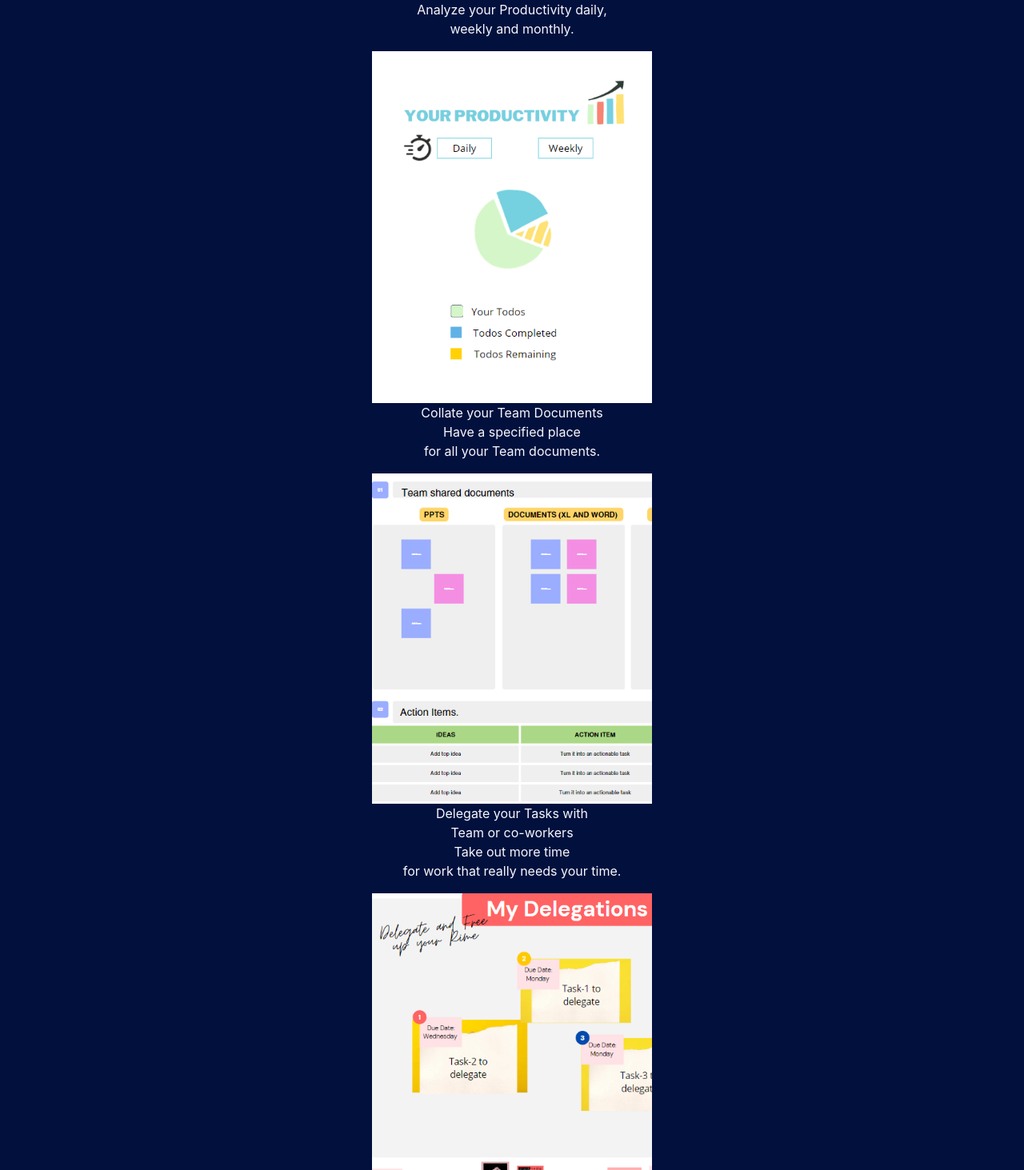
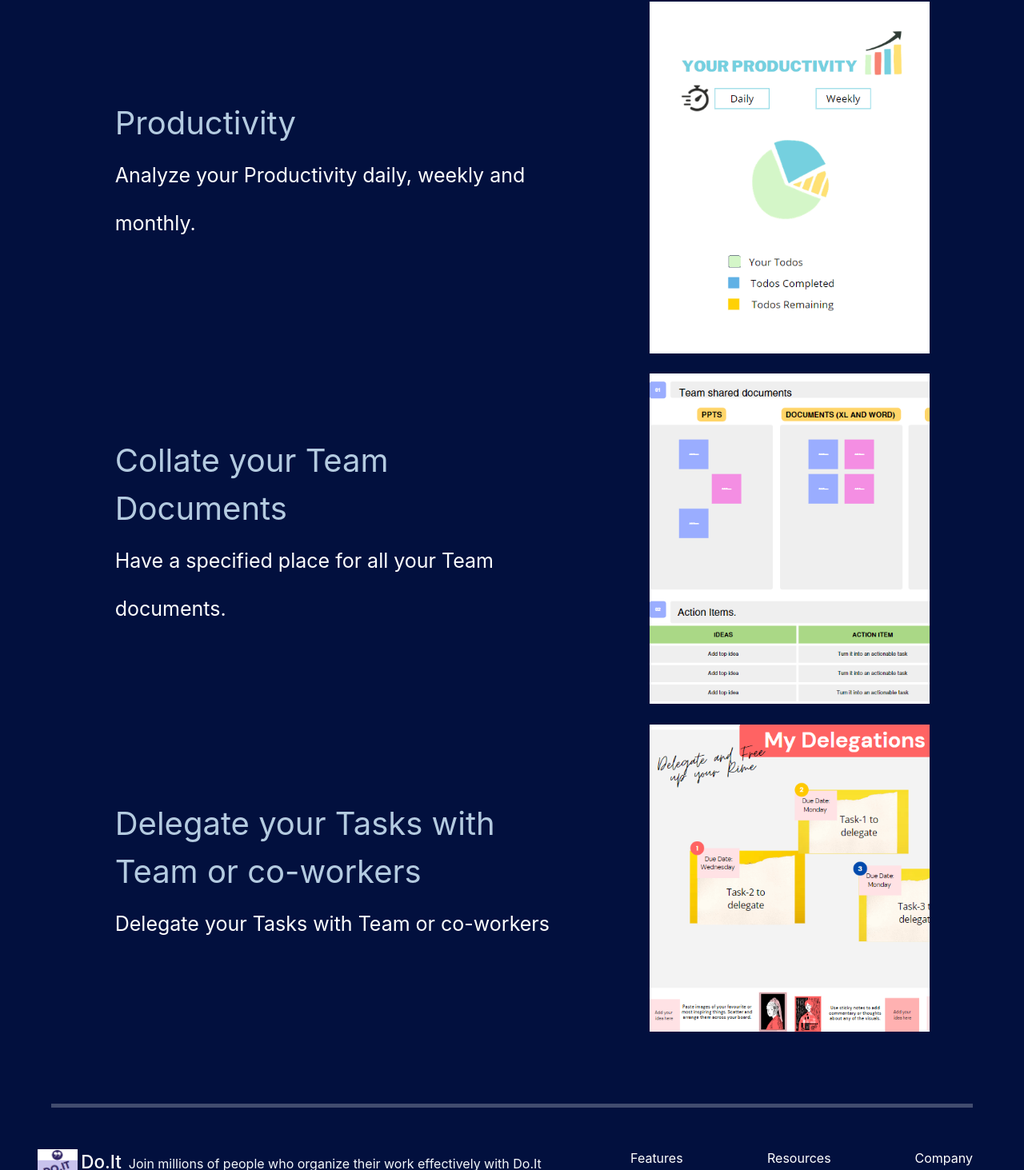
Before and after one commit to vish23698sahu/All_Purpose_Todo_App, a React (Create React App) app: page /features in a window 1280 px wide. Shown: the part 847-2310 px from the top of the page at 80% size. Built offline with nearby package versions, Linux system fonts and the light colour scheme.

Commit message:
v - 28 Navbar and Footer code fixed

```diff
--- a/src/App.js
+++ b/src/App.js
@@ -1,4 +1,3 @@
-import './App.css';
 import { Fragment } from 'react';
 import { Route } from 'react-router-dom';
 import Home from './components/Home/Home';
@@ -6,11 +5,16 @@ import Login from './components/Login/Login';
 import SignUp from './components/SignUp/SignUp';
 import Features from './components/Feature/Features';
 import Template from './components/Template/Template';
+import Navbar from './components/Navbar/Navbar';
+import Footer from './components/Footer/Footer';
+import './App.css';
+
 
 function App() {
   return (
     <Fragment>
       <div className='app'>
+        <Navbar />
         <Route path='/' exact>
           <Home />
         </Route>
@@ -26,7 +30,7 @@ function App() {
         <Route path='/templates' >
           <Template />
         </Route>
-        <Route></Route>
+        <Footer />
       </div>
     </Fragment>
   );
--- a/src/components/Feature/Features.js
+++ b/src/components/Feature/Features.js
@@ -1,41 +1,25 @@
 import { Fragment } from "react";
 import featureOne from '../../media/feature-1.png';
-import featureTwo from '../../media/feature-productivity-2.png';
-import featureThree from '../../media/feature-document-3.png';
-import featureFour from '../../media/feature-4.png';
+import FeatureData from "./FeatureData";
+import FeatureCard from "./FeatureCard";
 import './Features.css';
-import Navbar from "../Navbar/Navbar";
-import Footer from "../Footer/Footer";
 
 const Features = () => {
     return (
         <Fragment>
-            <Navbar />
             <div className="feature-container" >
                 <p className="tag-lines">From Saturated to All Sorted!</p>
                 <p className="second-line">Explore</p>
                 <img src={featureOne} className="img-tran" width="750px" height="450px" alt="feature" ></img>
 
                 <div className="container-new" >
-                    <div className="items-1" >
-                        <p className="one" >Productivity<br /><span className="item1-line">Analyze your Productivity daily,<br /> weekly and monthly.</span></p>
-                        <img src={featureTwo} className="img-tran" width="350px" alt="feature" ></img>
-                    </div>
-                    <div className="items-2" >
-                        <p className="one" >Collate your Team Documents<br />
-                            <span className="item1-line" >Have a specified place<br /> for all your Team documents.</span>
-                        </p>
-                        <img src={featureThree} className="img-tran" width="350px" alt="feature" ></img>
-                    </div>
-                    <div className="items-3" >
-                        <p className="one" >Delegate your Tasks with<br /> Team or co-workers<br />
-                            <span className="item1-line" >Take out more time<br /> for work that really needs your time.</span>
-                        </p>
-                        <img src={featureFour} className="img-tran" width="350px" alt="feature"></img>
-                    </div>
+                    {
+                        FeatureData.map((val, index) => {
+                            return <FeatureCard key={index} title={val.title} text={val.text} image={val.img} />
+                        })
+                    }
                 </div>
             </div>
-            <Footer />
         </Fragment>
     );
 };
--- a/src/components/Footer/Footer.css
+++ b/src/components/Footer/Footer.css
@@ -33,6 +33,13 @@
     color: #ff014f;
 }
 
+.hr {
+    width: 90%;
+    margin: 0 auto;
+    height: 5px;
+    background: white;
+}
+
 @media screen and (max-width:786px) {
     .logo-home {
         align-self: center;
--- a/src/components/Footer/Footer.js
+++ b/src/components/Footer/Footer.js
@@ -6,6 +6,7 @@ import { Link } from "react-router-dom";
 const Footer = () => {
     return (
         <Fragment>
+            <hr></hr>
             <div className="container-F">
                 <div className="footer__one">
                     <Link to='/'><img src={Logo} className="logo-home" width="50px" height="40px" alt="logo" ></img>&nbsp;</Link>
--- a/src/components/Home/Home.js
+++ b/src/components/Home/Home.js
@@ -4,13 +4,10 @@ import todoIcon from '../../media/todoIcon.png';
 import Card from "./Card";
 import CardTwo from "../Home/CardTwo";
 import HomeContentFeature from "./HomeContentFeature";
-import Footer from "../Footer/Footer";
-import Navbar from "../Navbar/Navbar";
 
 const Home = () => {
     return (
         <Fragment>
-            <Navbar />
             <div>
                 <p className="tag-line">Manage your Work and Life<br /> At Once!</p>
                 <p className="second-line" >Manage your Todos on your Finger Tips</p>
@@ -23,9 +20,6 @@ const Home = () => {
                 <hr></hr>
                 <HomeContentFeature /><br /><br /><br />
             </div>
-
-            <hr></hr>
-            <Footer />
         </Fragment >
     );
 }
--- a/src/components/Template/Template.js
+++ b/src/components/Template/Template.js
@@ -5,8 +5,6 @@ import templateSix from '../../media/temp-6.png';
 import templateSeven from '../../media/temp-7.png';
 import templateEight from '../../media/temp-8.png';
 import templateNine from '../../media/temp-9.png';
-import Footer from "../Footer/Footer";
-import Navbar from "../Navbar/Navbar";
 import TemplateCard from "./TemplateCard";
 import TemplateCardTwo from "./TemplateCardTwo";
 import TemplateData from "./TemplateData";
@@ -16,7 +14,6 @@ import TempCarousel from "./TempCarousel/TempCarousel";
 const Template = () => {
     return (
         <Fragment>
-            <Navbar />
             <div>
                 <h2 className="first-line" >Explore various Templates<br /> and Work with the one that suits you!</h2><br />
 
@@ -106,7 +103,6 @@ const Template = () => {
                     </div>
                 </div>
             </div>
-            <Footer />
         </Fragment >
     );
 };
```
